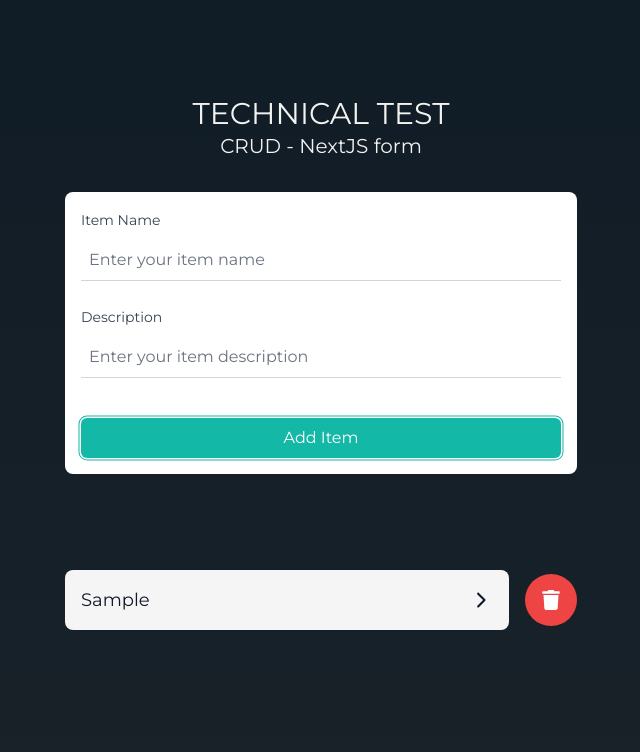
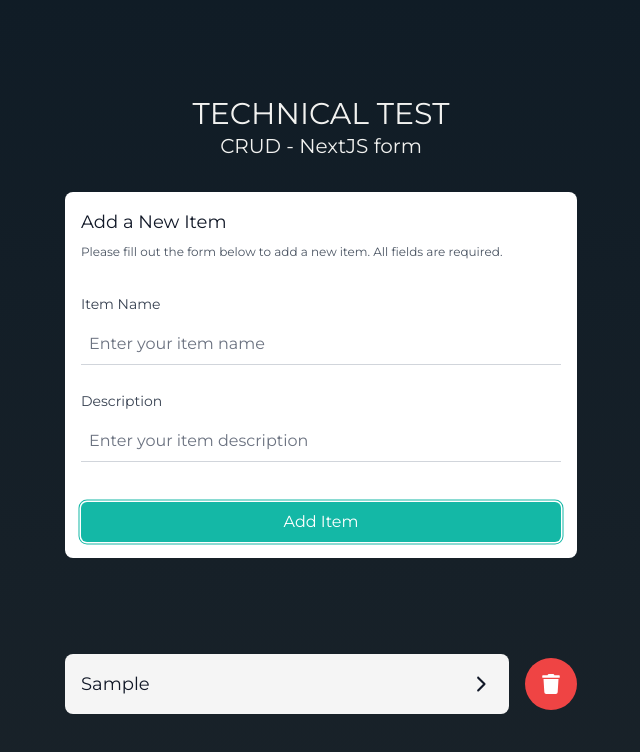
Before and after one commit to agustipc/technical_test_crud_items, a Next.js app: page / in a window 1280 px wide. Both pictures are taken after typing "Sample", "Sample" into the empty fields and a click on the button "Add Item". Shown: the top 752 px of the page, without its empty margins (319-959 px from the left). Built offline with nearby package versions, Linux system fonts and the light colour scheme.

Commit message:
Refactor and improve accessibility

```diff
--- a/src/app/components/AppButton.tsx
+++ b/src/app/components/AppButton.tsx
@@ -3,6 +3,7 @@
     <button
         type="submit"
         className="mt-6 w-full py-2 rounded-md text-white bg-teal-500 hover:bg-teal-700 transition-colors focus:outline-none focus:ring-1 focus:ring-offset-[1.5px] focus:ring-teal-500"
+        aria-label='Submit the form'
       >
         {title}
       </button>
--- /dev/null
+++ b/src/app/components/ItemCard.tsx
@@ -0,0 +1,41 @@
+import { IoIosArrowForward } from 'react-icons/io'
+import { type ListItem } from '../lib/definitions'
+import { FaTrash } from 'react-icons/fa'
+
+export default function ItemCard ({ item, index, isSelected, onSelect, onRemove }: ListItem) {
+  return (
+    <li
+      key={index}
+      className='my-4 flex flex-row gap-4 items-center'
+      onClick={() => { onSelect(index) } }
+      role='listitem'
+      aria-expanded={isSelected}
+      tabIndex={0}
+      onKeyDown={(e) => {
+        if (e.key === 'Enter' || e.key === ' ') {
+          onSelect(index)
+        }
+      }}
+    >
+      <div className='max-w-md w-full p-4 flex flex-col bg-[#f5f5f5] hover:bg-white text-gray-900 rounded-lg transition-transform duration-300 ease-in-out hover:scale-[1.01] cursor-pointer'>
+        <header className='flex flex-row justify-between items-center'>
+          <h1 className='text-lg w-full break-words' aria-label={`Item ${index + 1}: ${item.title}`}>{item.title}</h1>
+          <IoIosArrowForward size={24} className={`transition-transform duration-300 ${isSelected ? 'transform rotate-90' : ''}`} />
+        </header>
+        {isSelected && <p className='break-words text-gray-500 italic mt-2'>{item.description}</p>}
+      </div>
+      <button
+        onClick={(e) => {
+          // Prevent the event to propagat to the parent element if not this would trigger the selectItem function
+          e.stopPropagation()
+          onRemove(index)
+        }
+        }
+        aria-label={`Remove ${item.title}`}
+        className="text-white hover:bg-red-700 hover:scale-110 transition-all ease-in-out duration-300 bg-red-500 p-4 rounded-full"
+      >
+        <FaTrash size={20} />
+      </button>
+    </li>
+  )
+}
--- a/src/app/components/ItemForm.tsx
+++ b/src/app/components/ItemForm.tsx
@@ -7,8 +7,14 @@
   const { item, errors, handleChange, handleSubmit } = useForm()
 
   return (
-    <form onSubmit={handleSubmit} className="w-full max-w-lg p-4 bg-white rounded-lg">
-      <div className="mb-6">
+    <form onSubmit={handleSubmit} className="w-full max-w-lg p-4 bg-white rounded-lg" aria-labelledby="form-title" aria-describedby='form-instructions'>
+      <h2 id="form-title" className="text-lg font-medium text-gray-900 mb-2">Add a New Item</h2>
+      <p id="form-instructions" className="text-xs text-gray-600 mb-8">
+        Please fill out the form below to add a new item. All fields are required.
+      </p>
+      <fieldset>
+        <legend className="sr-only">Item Details</legend>
+        <div className='mb-6'>
           <label htmlFor="title" className="text-sm text-gray-700">
             Item Name
           </label>
@@ -20,12 +26,22 @@
             placeholder="Enter your item name"
             onChange={handleChange}
             value={item.title}
+            aria-describedby="title-error"
+            aria-label='Item Name'
             required
           />
           <div className="relative">
-          <span className={`absolute text-red-500 text-xs  ${errors.title !== null ? 'visible' : 'invisible'}`}>{errors.title}</span>
+            <span
+              id="title-error"
+              aria-live="assertive"
+              className={`absolute text-red-500 text-xs ${errors.title !== null ? 'visible' : 'invisible'}`}
+              role={errors.title !== null ? 'alert' : undefined}
+            >
+              {errors.title}
+            </span>
           </div>
         </div>
+
         <div className="mb-4">
           <label htmlFor="description" className="text-sm text-gray-700">
             Description
@@ -38,13 +54,23 @@
             placeholder="Enter your item description"
             onChange={handleChange}
             value={item.description}
+            aria-describedby="description-error"
+            aria-label='Item Description'
             required
           />
           <div className="relative">
-          <span className={`absolute text-red-500 text-xs  ${errors.description !== null ? 'visible' : 'invisible'}`}>{errors.description}</span>
+            <span
+              id="description-error"
+              aria-live="assertive"
+              className={`absolute text-red-500 text-xs ${errors.description !== null ? 'visible' : 'invisible'}`}
+              role={errors.description !== null ? 'alert' : undefined}
+            >
+              {errors.description}
+            </span>
           </div>
         </div>
-      <AppButton title='Add Item'/>
+      </fieldset>
+      <AppButton title='Add Item' />
     </form>
   )
 }
--- a/src/app/components/ItemList.tsx
+++ b/src/app/components/ItemList.tsx
@@ -1,7 +1,6 @@
 'use client'
 import { useItems } from '../context/ItemsContext'
-import { FaTrash } from 'react-icons/fa'
-import { IoIosArrowForward } from 'react-icons/io'
+import ItemCard from './ItemCard'
 
 export default function ItemList () {
   // Use the custom hook to get the items list and the selected item index from the context
@@ -9,7 +8,7 @@
 
   return (
     <section className='w-full max-w-lg mt-20'>
-      <ul>
+      <ul role='list'>
         {
           items.length === 0 && (
             <p className='text-center'>Not items yet</p>
@@ -17,30 +16,14 @@
         }
         {/* Map through the items list and render each item */}
         {items.map((item, index) => (
-          <li
+          <ItemCard
             key={index}
-            className='my-4 flex flex-row gap-4 items-center'
-            onClick={() => { selectItem(index) }}
-          >
-            <div className='max-w-md w-full p-4 flex flex-col bg-[#f5f5f5] hover:bg-white text-gray-900 rounded-lg transition-transform duration-300 ease-in-out hover:scale-[1.01] cursor-pointer'>
-              <header className='flex flex-row justify-between items-center'>
-                <h1 className='text-lg w-full break-words'>{item.title}</h1>
-                <IoIosArrowForward size={24} className={`transition-transform duration-300 ${selectedItemIndex === index ? 'transform rotate-90' : ''}`} />
-              </header>
-              {selectedItemIndex === index && <p className='break-words text-gray-500 italic mt-2'>{item.description}</p>}
-            </div>
-            <button
-              onClick={(e) => {
-                // Prevent the event to propagat to the parent element if not this would trigger the selectItem function
-                e.stopPropagation()
-                removeItem(index)
-              }
-              }
-              className="text-white hover:bg-red-700 hover:scale-110 transition-all ease-in-out duration-300 bg-red-500 p-4 rounded-full"
-            >
-              <FaTrash size={20} />
-            </button>
-          </li>
+            item={item}
+            index={index}
+            isSelected={selectedItemIndex === index}
+            onSelect={selectItem}
+            onRemove={removeItem}
+          />
         ))}
       </ul>
     </section>
```
Also changed, not shown: src/app/lib/definitions.ts (+9 -0 lines), 1 other file (tests, documents, lock files or other folders). Lines whose indentation alone changed are shown as unchanged.
